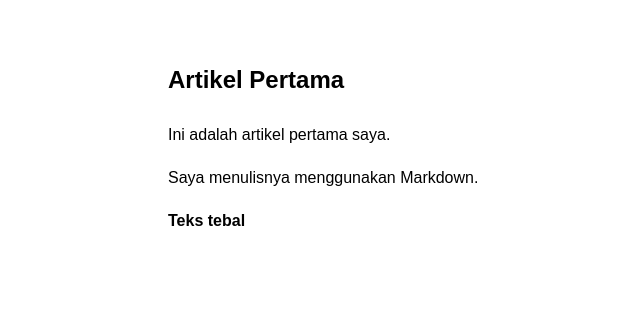
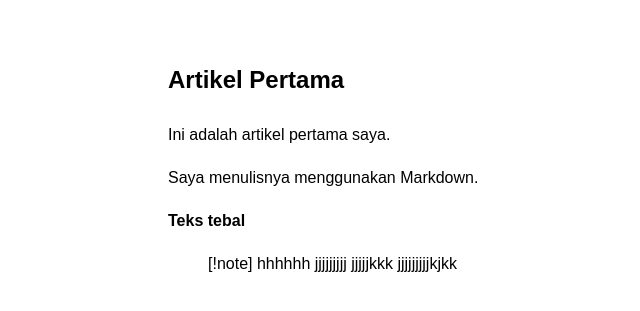
Before and after one commit to Kwayteb/Kwayteb.github.io, a Jekyll site: the page built from _posts/2026-08-28-radd.md, in a window 1280 px wide. Shown: the top 311 px of the page, without its empty margins (72-712 px from the left). Built offline with Jekyll 4.4.1, drawn with Linux system fonts in a browser that asks for light colours.

Commit message:
update _posts/2026-08-28-radd.md

```diff
--- a/_posts/2026-08-28-radd.md
+++ b/_posts/2026-08-28-radd.md
@@ -10,3 +10,9 @@ Ini adalah artikel pertama saya.
 Saya menulisnya menggunakan Markdown.
 
 **Teks tebal**
+
+
+>[!note] hhhhhh
+>jjjjjjjjj
+>jjjjjkkk
+>jjjjjjjjjkjkk
```
